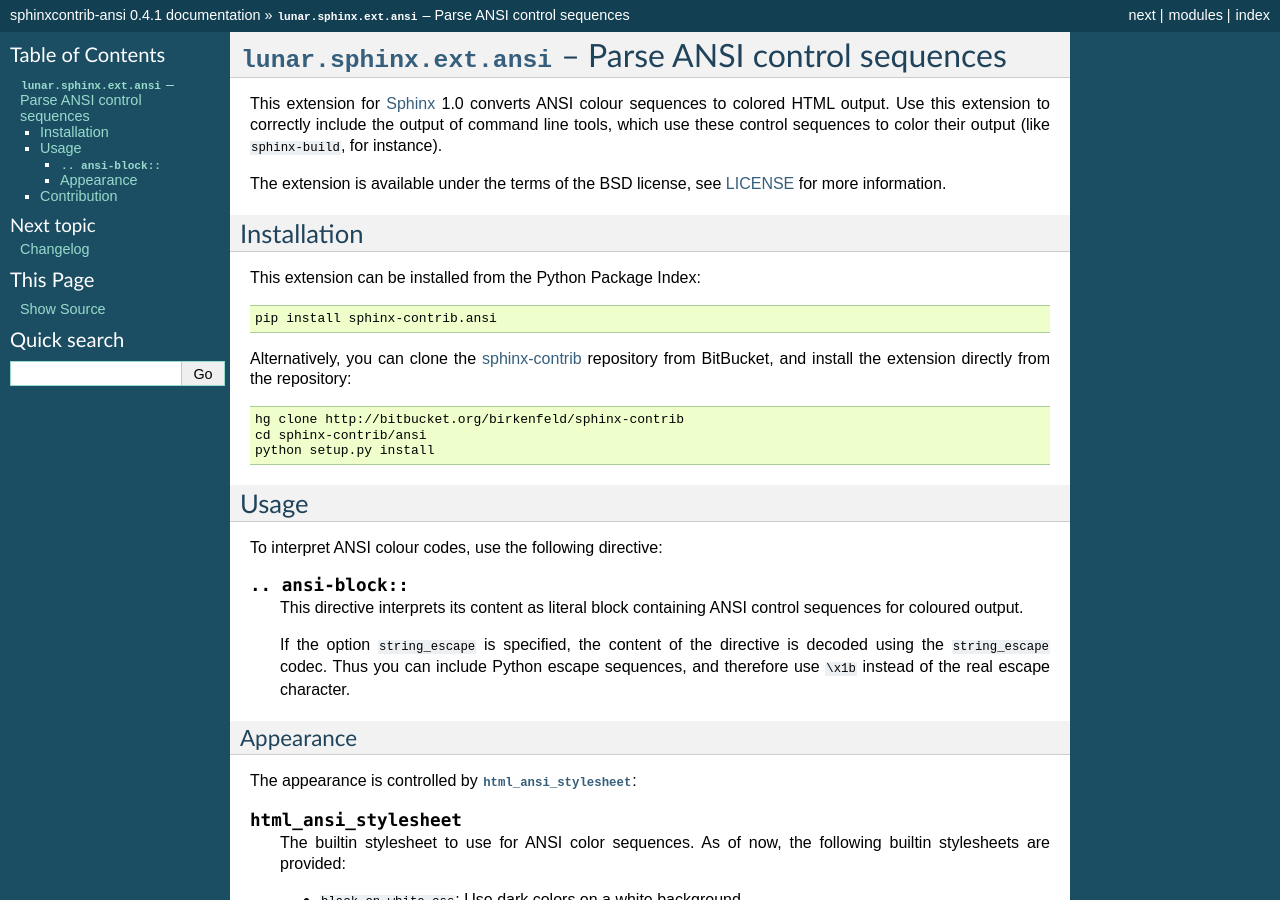
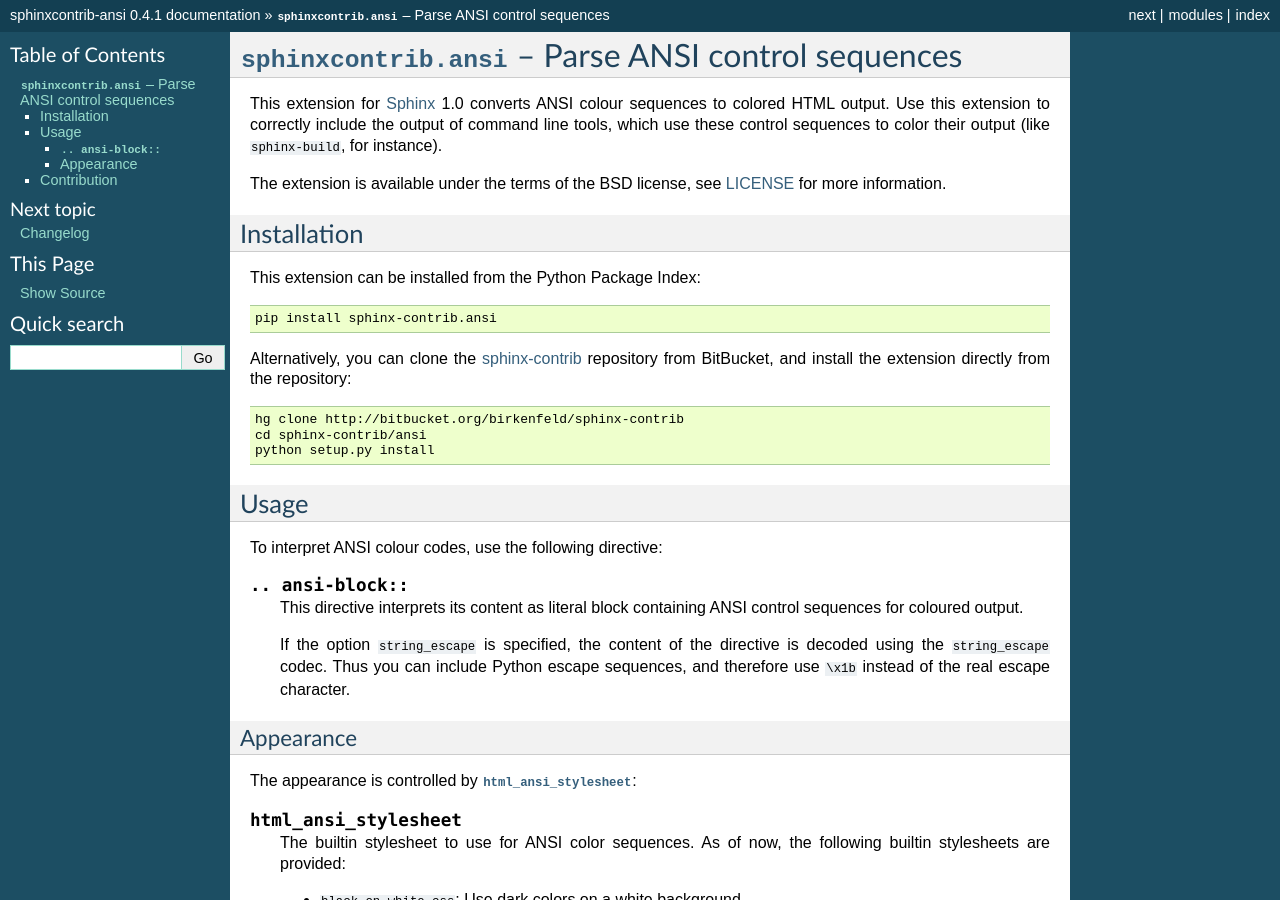
Before and after one commit to sphinx-contrib/ansi, a Sphinx documentation site: the page built from doc/index.rst, in a window 1280 px wide and 900 px high. Built offline with Sphinx 7.4.7, drawn with Linux system fonts in a browser that asks for light colours; some of the changed text lies outside the part shown.

Commit message:
Removed all forgotten references to lunar.sphinx.ext

```diff
--- a/doc/index.rst
+++ b/doc/index.rst
@@ -1,10 +1,10 @@
 .. highlight:: rest
 .. default-domain:: rst
 
-:py:mod:`lunar.sphinx.ext.ansi` -- Parse ANSI control sequences
-===============================================================
+:py:mod:`sphinxcontrib.ansi` -- Parse ANSI control sequences
+============================================================
 
-.. py:module:: lunar.sphinx.ext.ansi
+.. py:module:: sphinxcontrib.ansi
    :synopsis:  Parse and interpret ANSI control sequences
 
 This extension for Sphinx_ 1.0 converts ANSI colour sequences to colored
```
